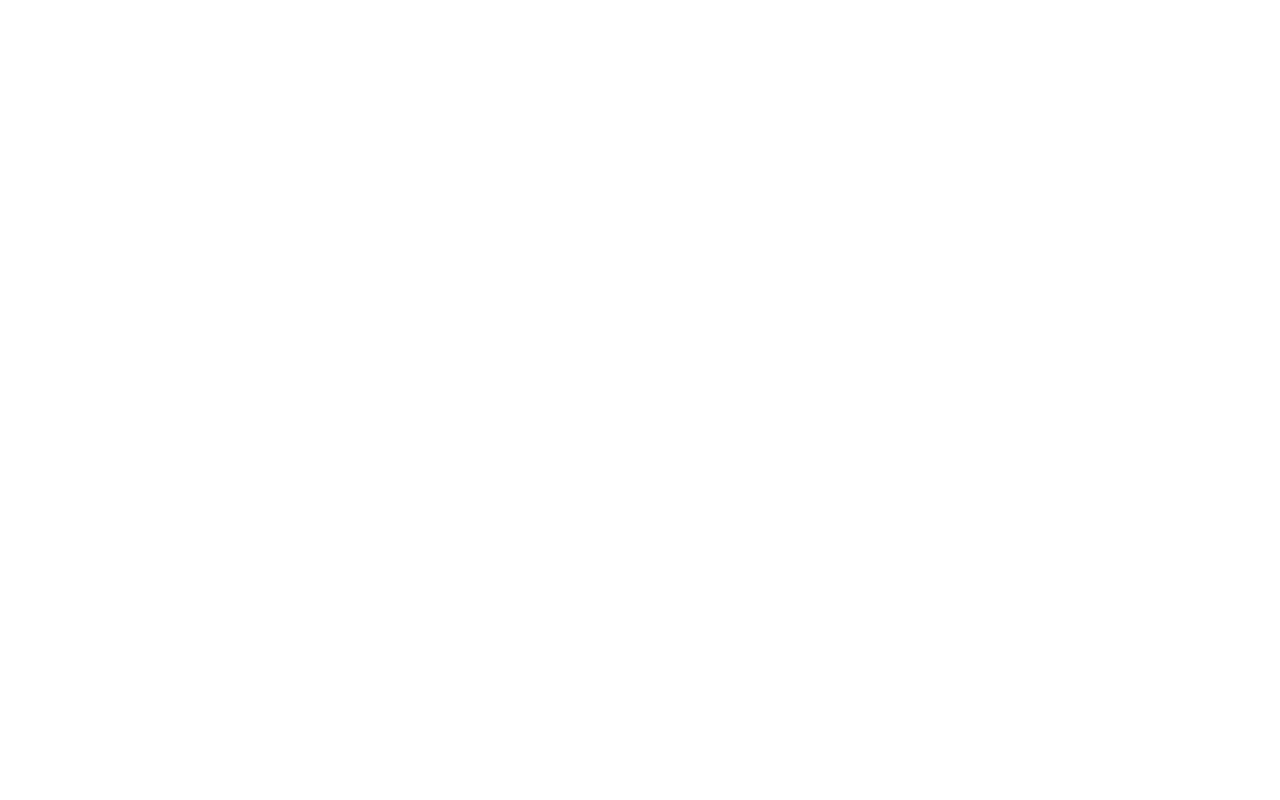
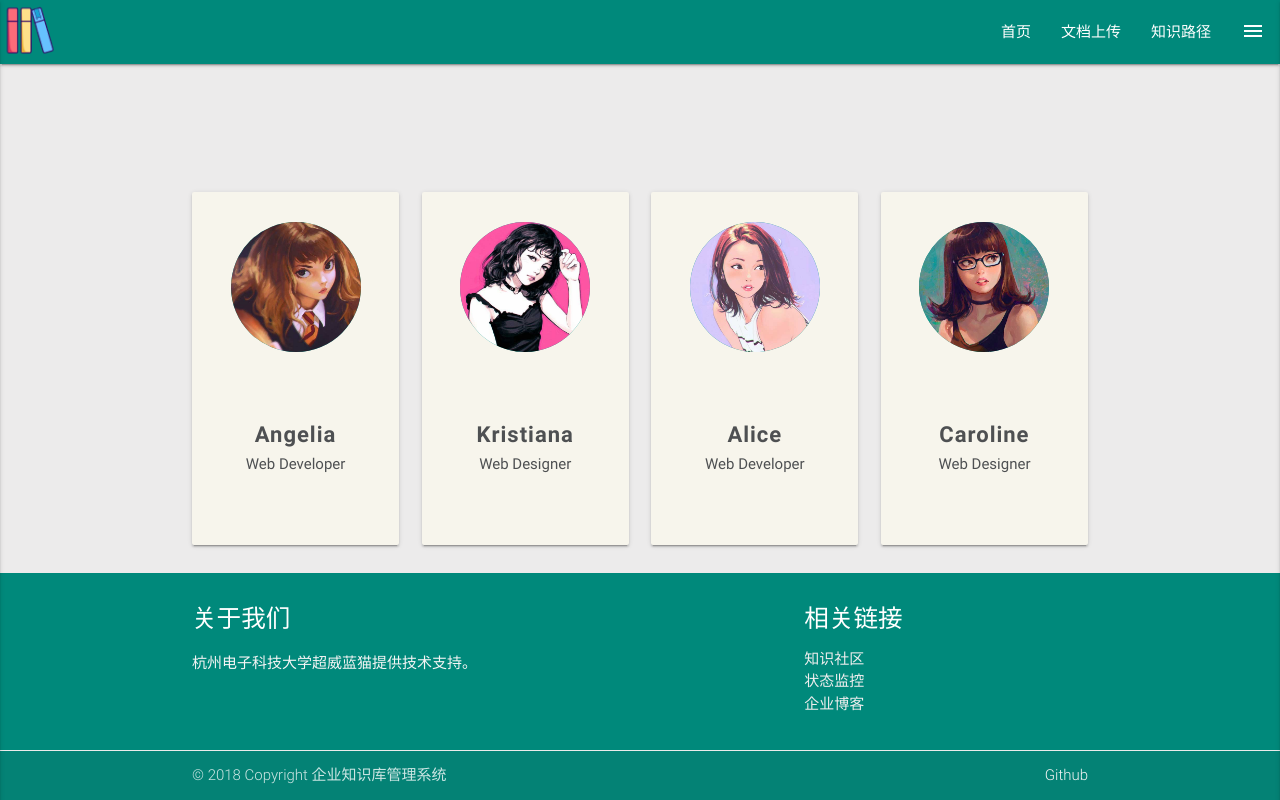
Before and after one commit to FatDoge/EKMS, a plain HTML site: page userSubscriptions.html in a window 1280 px wide. Drawn offline with Linux system fonts and the light colour scheme.

Commit message:
:fire:初稿完成

```diff
--- a/js/userOperations.js
+++ b/js/userOperations.js
@@ -122,3 +122,11 @@ function userCancelCollect(elem){
         Materialize.toast('已取消收藏',2000)
     },1000)
 }
+//用户取消订阅
+function userUnsubscribe(elem){
+    console.log(elem.parentElement.parentElement)
+    setTimeout(function(){
+        elem.parentElement.parentElement.parentElement.remove();
+        Materialize.toast('已取消订阅',2000)
+    },1000)
+}
--- a/userSubscriptions.html
+++ b/userSubscriptions.html
@@ -0,0 +1,279 @@
+<html>
+<head>
+    <meta charset="UTF-8">
+    <meta http-equiv="X-UA-Compatible" content="IE=edge,chrome=1">
+    <meta name="viewport" content="width=device-width, initial-scale=1.0, maximum-scale=1.0, user-scalable=no" />
+    <title>企业知识库管理系统</title>
+    <link href="https://fonts.googleapis.com/icon?family=Material+Icons" rel="stylesheet">
+    <link rel="stylesheet" href="https://maxcdn.bootstrapcdn.com/font-awesome/4.5.0/css/font-awesome.min.css">
+    <link type="text/css" rel="stylesheet" href="css/materialize.min.css"/>
+    <link type="text/css" rel="stylesheet" href="css/userView.css"/>
+    <link type="text/css" rel="stylesheet" href="css/style.min.css"/>
+</head>
+<body>
+<div class="navbar-fixed">
+    <nav>
+        <div class="nav-wrapper teal darken-1">
+            <a href="./userIndex.html" class="brand-logo"><img src="./images/userLogo.png" style="width:60px;"></a>
+            <a href="#" data-activates="mobile-demo" class="button-collapse right"><i class="material-icons" style="color:white">menu</i></a>
+
+            <ul id="nav-mobile" class="right hide-on-med-and-down">
+                <li><a href="./userIndex.html">首页</a></li>
+                <li><a href="#" onclick="openFileUploadPage()">文档上传</a></li>
+                <li><a href="./userRoad.html">知识路径</a></li>
+                <li><a href="#" data-activates="slide-out" id="selfCard"><i class="material-icons">menu</i></a></li>
+            </ul>
+        </div>
+    </nav>
+</div>
+<ul class="side-nav" id="mobile-demo">
+    <li><div class="userView">
+        <div class="background">
+            <img src="images/office.jpg">
+        </div>
+        <a href="#!user"><img class="circle" src="images/yuna.jpg"></a>
+        <a href="#!name"><span class="white-text name">王花花</span></a>
+        <a href="#!email"><span class="white-text email">jdandturk@sina.com</span></a>
+    </div></li>
+    <li><a href="./userIndex.html">首页</a></li>
+    <li><a href="#" onclick="openFileUploadPage()">文档上传</a></li>
+    <li><a href="./userRoad.html">知识路径</a></li>
+    <li><div class="divider"></div></li>
+    <li><a class="waves-effect" href="./userDocuments.html">我的文档</a></li>
+    <li><a class="waves-effect" href="./userSubscriptions.html">我的订阅</a></li>
+    <li><a class="waves-effect" href="./userCollections.html">我的收藏</a></li>
+    <li><div class="divider"></div></li>
+    <li><a class="waves-effect" href="./userAccount.html">账号设置</a></li>
+</ul>
+<ul id="slide-out" class="side-nav">
+    <li><div class="userView">
+        <div class="background">
+            <img src="images/office.jpg">
+        </div>
+        <a href="#!user"><img class="circle" src="images/yuna.jpg"></a>
+        <a href="#!name"><span class="white-text name">王花花</span></a>
+        <a href="#!email"><span class="white-text email">jdandturk@sina.com</span></a>
+    </div></li>
+    <li><a class="waves-effect" href="./userDocuments.html">我的文档</a></li>
+    <li><a class="waves-effect" href="./userSubscriptions.html">我的订阅</a></li>
+    <li><a class="waves-effect" href="./userCollections.html">我的收藏</a></li>
+    <li><div class="divider"></div></li>
+    <li><a class="waves-effect" href="./userAccount.html">账号设置</a></li>
+</ul>
+<br><br>
+<main>
+    <br>
+
+    <br>
+<!--人物卡片-->
+    <div class="demo">
+        <div class="container">
+            <div class="row">
+                <div class="col m6 s12 l3">
+                    <div class="our-team card">
+                        <div class="pic">
+                            <img src="images/1.jpg">
+                        </div>
+                        <div class="team-content">
+                            <h3 class="title">Angelia</h3>
+                            <Span class="post">Web Developer</Span>
+                        </div>
+                        <ul class="social">
+                            <li><a href="#" class="waves-effect waves-light btn" onclick="userUnsubscribe(this)">取消关注</a></li>
+                        </ul>
+                    </div>
+                </div>
+
+                <div class="col m6 s12 l3">
+                    <div class="our-team card">
+                        <div class="pic">
+                            <img src="images/2.jpg">
+                        </div>
+                        <div class="team-content">
+                            <h3 class="title">Kristiana</h3>
+                            <Span class="post">Web Designer</Span>
+                        </div>
+                        <ul class="social">
+                            <li><a href="#" class="waves-effect waves-light btn" onclick="userUnsubscribe(this)">取消关注</a></li>
+                        </ul>
+                    </div>
+                </div>
+
+                <div class="col m6 s12 l3">
+                    <div class="our-team card">
+                        <div class="pic">
+                            <img src="images/3.jpg">
+                        </div>
+                        <div class="team-content">
+                            <h3 class="title">Alice</h3>
+                            <Span class="post">Web Developer</Span>
+                        </div>
+                        <ul class="social">
+                            <li><a href="#" class="waves-effect waves-light btn" onclick="userUnsubscribe(this)">取消关注</a></li>
+                        </ul>
+                    </div>
+                </div>
+
+                <div class="col m6 s12 l3">
+                    <div class="our-team card">
+                        <div class="pic">
+                            <img src="images/4.jpg">
+                        </div>
+                        <div class="team-content">
+                            <h3 class="title">Caroline</h3>
+                            <Span class="post">Web Designer</Span>
+                        </div>
+                        <ul class="social">
+                            <li><a href="#" class="waves-effect waves-light btn" onclick="userUnsubscribe(this)">取消关注</a></li>
+                        </ul>
+                    </div>
+                </div>
+            </div>
+        </div>
+    </div>
+    </div>
+    <br>
+</main>
+<footer class="page-footer teal darken-1">
+    <div class="container">
+        <div class="row">
+            <div class="col l6 s12">
+                <h5 class="white-text">关于我们</h5>
+                <p class="grey-text text-lighten-4">杭州电子科技大学超威蓝猫提供技术支持。</p>
+            </div>
+            <div class="col l4 offset-l2 s12">
+                <h5 class="white-text">相关链接</h5>
+                <ul>
+                    <li><a class="grey-text text-lighten-3" href="https://bbs.fatdoge.cn" target="_blank">知识社区</a></li>
+                    <li><a class="grey-text text-lighten-3" href="https://status.fatdoge.cn" target="_blank">状态监控</a></li>
+                    <li><a class="grey-text text-lighten-3" href="https://fatdoge.cn" target="_blank">企业博客</a></li>
+                </ul>
+            </div>
+        </div>
+    </div>
+    <div class="footer-copyright">
+        <div class="container">
+            &copy;&nbsp;2018&nbsp;Copyright&nbsp企业知识库管理系统
+            <a class="grey-text text-lighten-4 right" href="https://github.com/fatdoge/EKMS" target="_blank">Github</a>
+        </div>
+    </div>
+</footer>
+<!--end-->
+<script src="js/jquery-1.11.0.min.js"></script>
+<script type="text/javascript" src="js/materialize.min.js"></script>
+<script src="./css/layui/layui.js"></script>
+<script src="./js/userOperations.js"></script>
+<script>
+    $("#search").hover(function(){
+        $("#search").parent().addClass('focused')
+    });
+    $("#search").mouseleave(function(){
+        $("#search").parent().removeClass('focused')
+    })
+    $('#selfCard').sideNav({
+            menuWidth: 300, // Default is 240
+            edge: 'right', // Choose the horizontal origin
+            //   closeOnClick: true, // Closes side-nav on <a> clicks, useful for Angular/Meteor
+            draggable: true // Choose whether you can drag to open on touch screens
+        }
+    );
+    $(document).ready(function(){
+        $('.scrollspy').scrollSpy();
+        $(".button-collapse").sideNav();
+    });
+</script>
+<style>
+    body {
+        display: flex!important;
+        min-height: 100vh!important;
+        flex-direction: column!important;
+    }
+
+    main {
+        flex: 1 0 auto!important;
+    }
+    .demo{padding: 2em 0;}
+    .our-team{
+        padding: 30px 0 40px;
+        background: #f7f5ec;
+        text-align: center;
+        overflow: hidden;
+        position: relative;
+    }
+    .our-team .pic{
+        display: inline-block;
+        width: 130px;
+        height: 130px;
+        margin-bottom: 50px;
+        z-index: 1;
+        position: relative;
+    }
+    .our-team .pic:before{
+        content: "";
+        width: 100%;
+        height: 0;
+        border-radius: 50%;
+        background: #009688;
+        position: absolute;
+        bottom: 135%;
+        right: 0;
+        left: 0;
+        opacity: 0.2;
+        transform: scale(3);
+        transition: all 0.3s linear 0s;
+    }
+    .our-team:hover .pic:before{ height: 100%; }
+    .our-team .pic:after{
+        content: "";
+        width: 100%;
+        height: 100%;
+        border-radius: 50%;
+        background: #009688;
+        position: absolute;
+        top: 0;
+        left: 0;
+        z-index: -1;
+    }
+    .our-team .pic img{
+        width: 100%;
+        height: auto;
+        border-radius: 50%;
+        transform: scale(1);
+        transition: all 0.9s ease 0s;
+    }
+    .our-team:hover .pic img{
+        box-shadow: 0 0 0 14px #f7f5ec;
+        transform: scale(0.7);
+    }
+    .our-team .team-content{ margin-bottom: 30px; }
+    .our-team .title{
+        font-size: 22px;
+        font-weight: 700;
+        color: #4e5052;
+        letter-spacing: 1px;
+        text-transform: capitalize;
+        margin-bottom: 5px;
+    }
+    .our-team .post{
+        display: block;
+        font-size: 15px;
+        color: #4e5052;
+        text-transform:capitalize;
+    }
+    .our-team .social{
+        position: absolute;
+        bottom: -100px;
+        width: 100%;
+        transition: all 0.5s ease 0s;
+    }
+    .our-team .social li{ display: inline-block; }
+    .our-team:hover .social{ bottom: 0; }
+    .our-team .social li a{
+        transition: all 0.3s ease 0s;
+    }
+    @media only screen and (max-width: 990px){
+        .our-team{ margin-bottom: 30px; }
+    }
+</style>
+</body>
+</html>
```
Also changed, not shown: images/1.jpg (added), images/2.jpg (added), images/3.jpg (added), images/4.jpg (added), userDocuments.html (line endings or trailing spaces).
